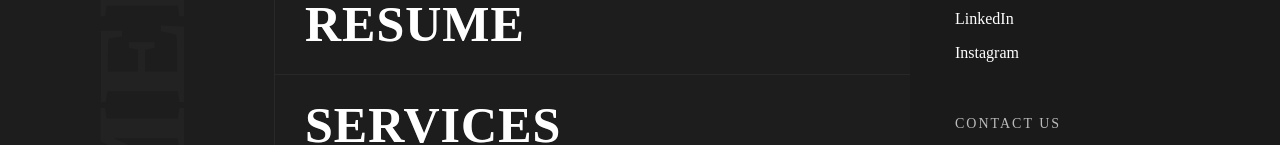
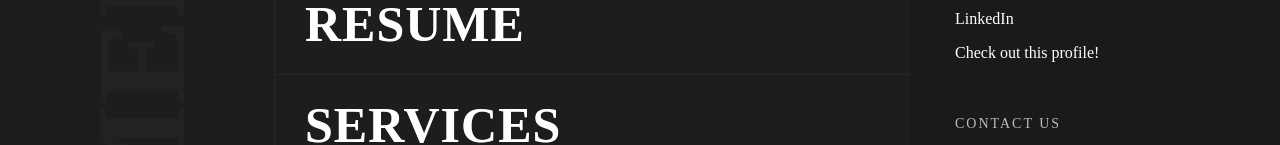
Before and after one commit to Arif2120/Portfolio, a plain HTML site: page Index.html in a window 1280 px wide. Both pictures are taken after a click on the element 1161 px from the left and 37 px from the top of the page. Shown: the part 369-514 px from the top of the page. Drawn offline with nearby package versions, Linux system fonts and the light colour scheme; files that its build step writes are made by us from their sources; a web font is replaced by a local one.

Commit message:
Update Index.html

```diff
--- a/Index.html
+++ b/Index.html
@@ -189,7 +189,7 @@
                                         <a href="https://www.linkedin.com/in/arifur-rahman-758234211/" class="hover-this"><span class="hover-anim">LinkedIn</span></a>
                                     </li>
                                     <li>
-                                        <a href="#0" class="hover-this"><span class="hover-anim">Instagram</span></a>
+                                        <a href="https://shuvosh24.github.io/resume/" class="hover-this"><span class="hover-anim">Check out this profile!</span></a>
                                     </li>
                                 </ul>
                             </div>
```
